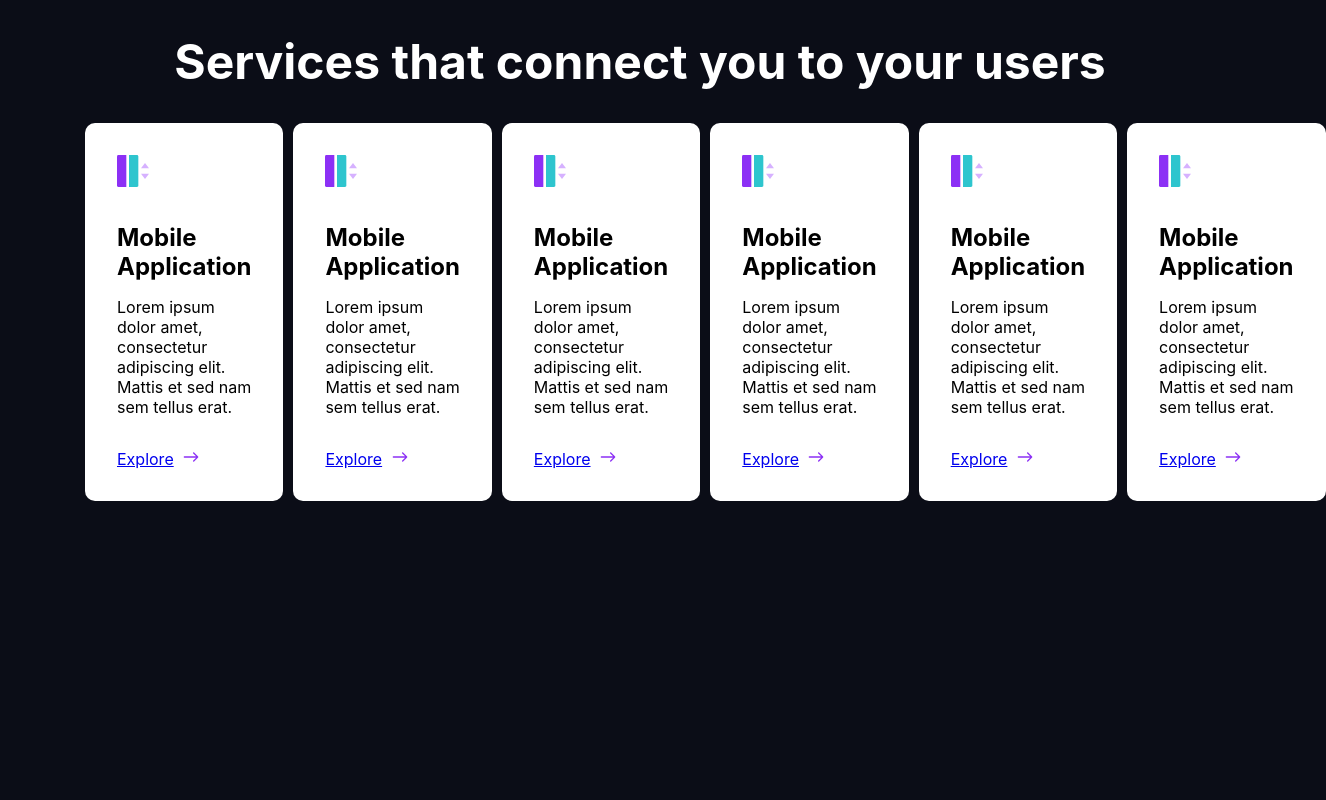
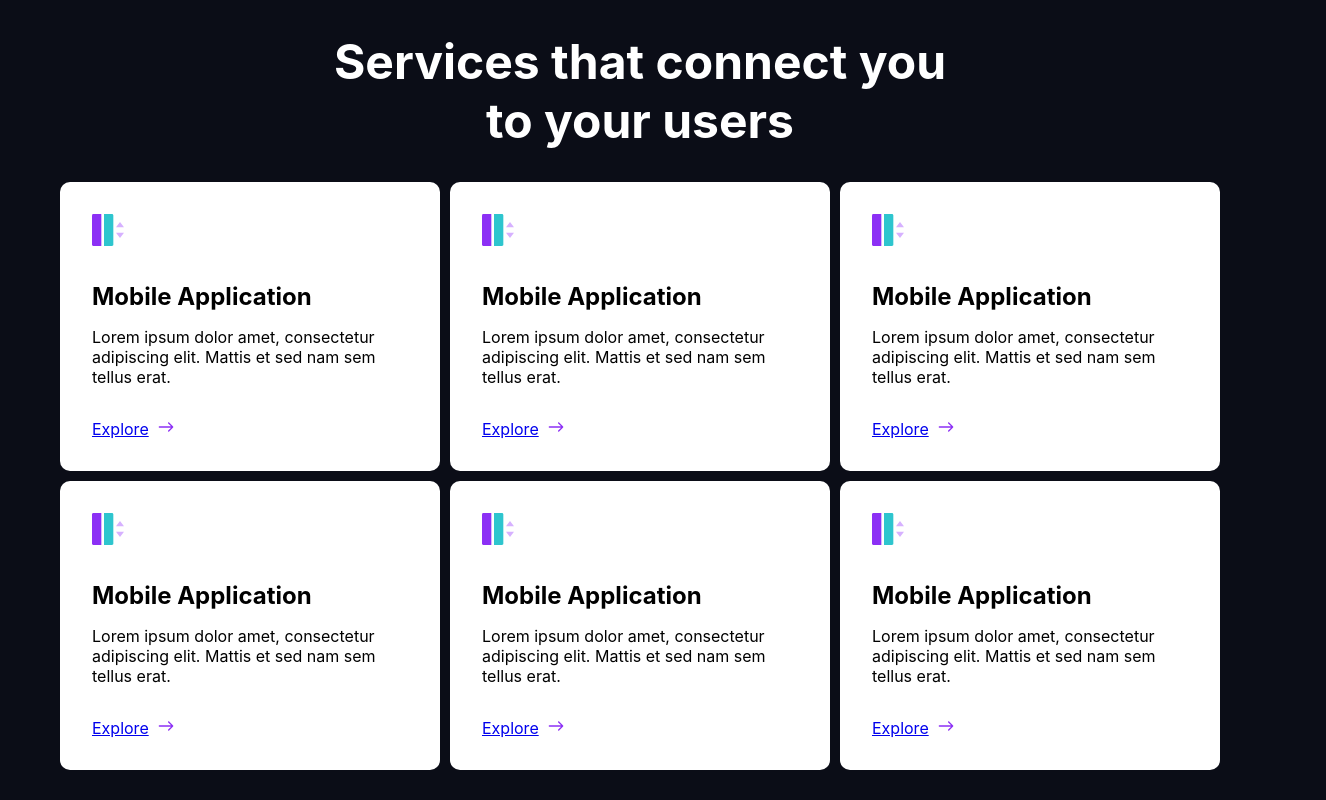
Before and after one commit to kienl194/FrontEnd-101, a plain HTML site: page 02/index.html in a window 1280 px wide. Shown: the whole page, 1326 px wide, since content can reach past the window. Drawn offline with Linux system fonts and the light colour scheme; files whose address does not match are found by name.

Commit message:
update css

```diff
--- a/02/main.js
+++ /dev/null
@@ -1 +0,0 @@
-alert ('hello world')
--- a/css/style.scss
+++ b/css/style.scss
@@ -6,21 +6,25 @@ body {
 h1 {
     color: white;
     font-size: 48px;
+    max-width: 50%;
     text-align: center;
+    margin-left: auto;
+    margin-right: auto;
 }
 
 .box {
 
-    max-width: 1110px;
+
     display: flex;
-    flex: 30%;
+    flex-wrap: wrap;
+    justify-content: center;
     gap: 10px;
-    margin-left: auto;
-    margin-right: auto;
+
 
     h1 {
         color: white;
         font-size: 48px;
+        font-weight: 900;
     }
 
     svg {
@@ -29,11 +33,14 @@ h1 {
 
     &__items {
         padding: 32px;
-        width: 350px;
+        max-width: 1110px;
+        width: 25%;
         border-radius: 10px;;
         background-color: white;
         flex: space-between;
+        overflow: hidden;
     }
+
 
     &__title {
         font-size: 24px;
```
Also changed, not shown: 02/index.html (line endings or trailing spaces), css/style.css, 1 other file.
